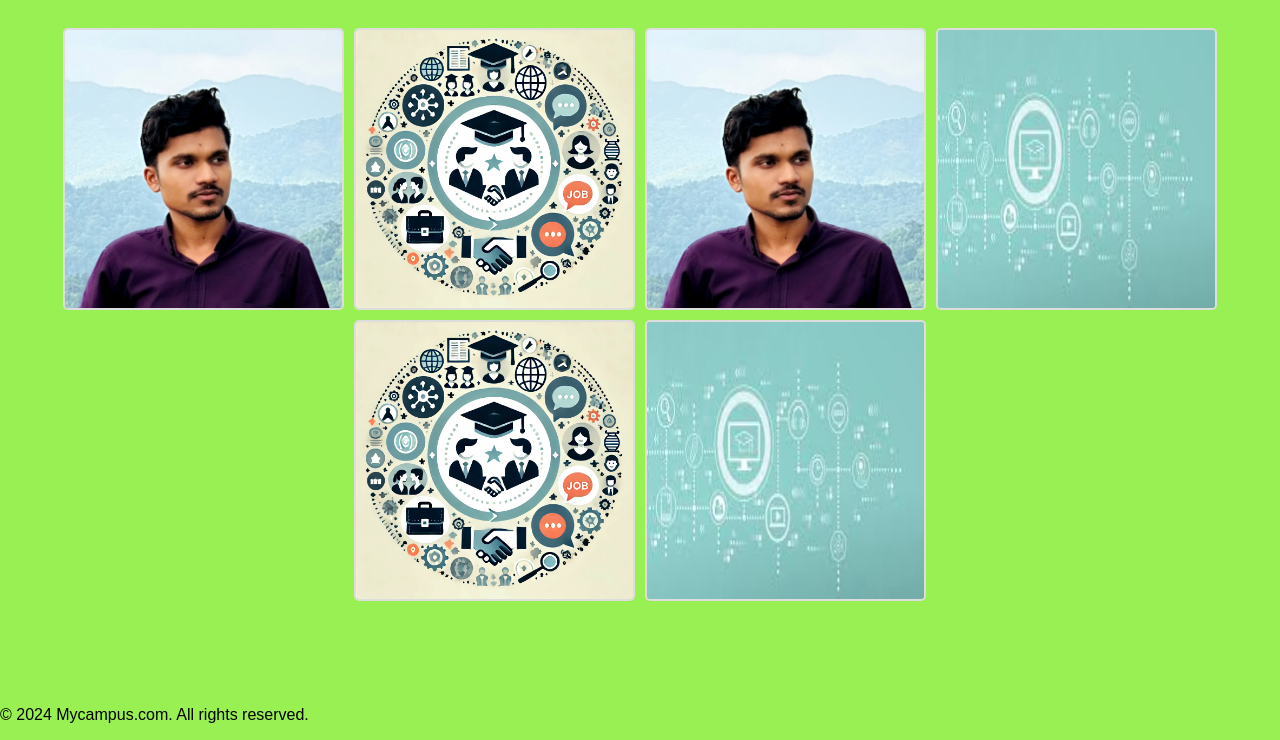
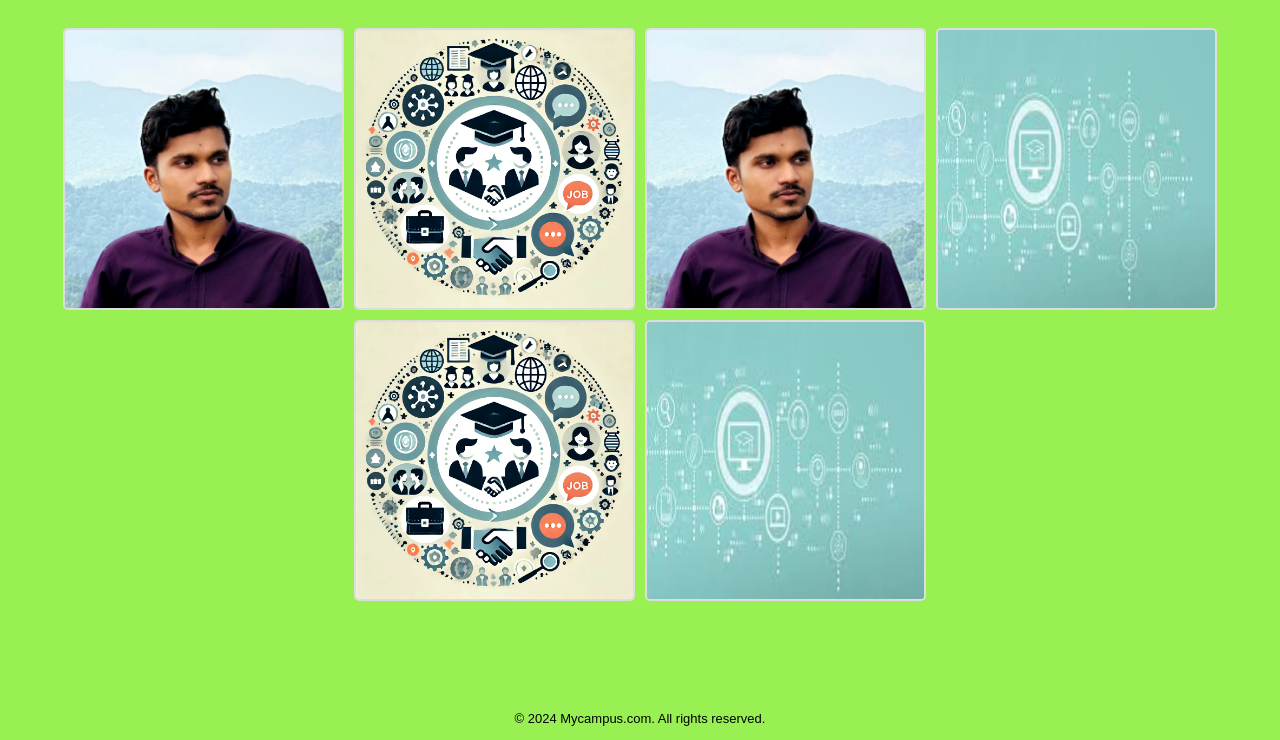
Before and after one commit to mycampuscom/MYCAMPUS.COM, a plain HTML site: page img.html in a window 1280 px wide. Shown: the part 60-800 px from the top of the page. Drawn offline with Linux system fonts and the light colour scheme.

Commit message:
Update img.html

```diff
--- a/img.html
+++ b/img.html
@@ -67,6 +67,13 @@
       max-height: 90%;
       border-radius: 10px;
     }
+    footer {
+            text-align: center;
+            padding: 1px;
+            color: #000000;
+            font-size: 13px;
+
+    }
   </style>
 </head>
 <body>
```
